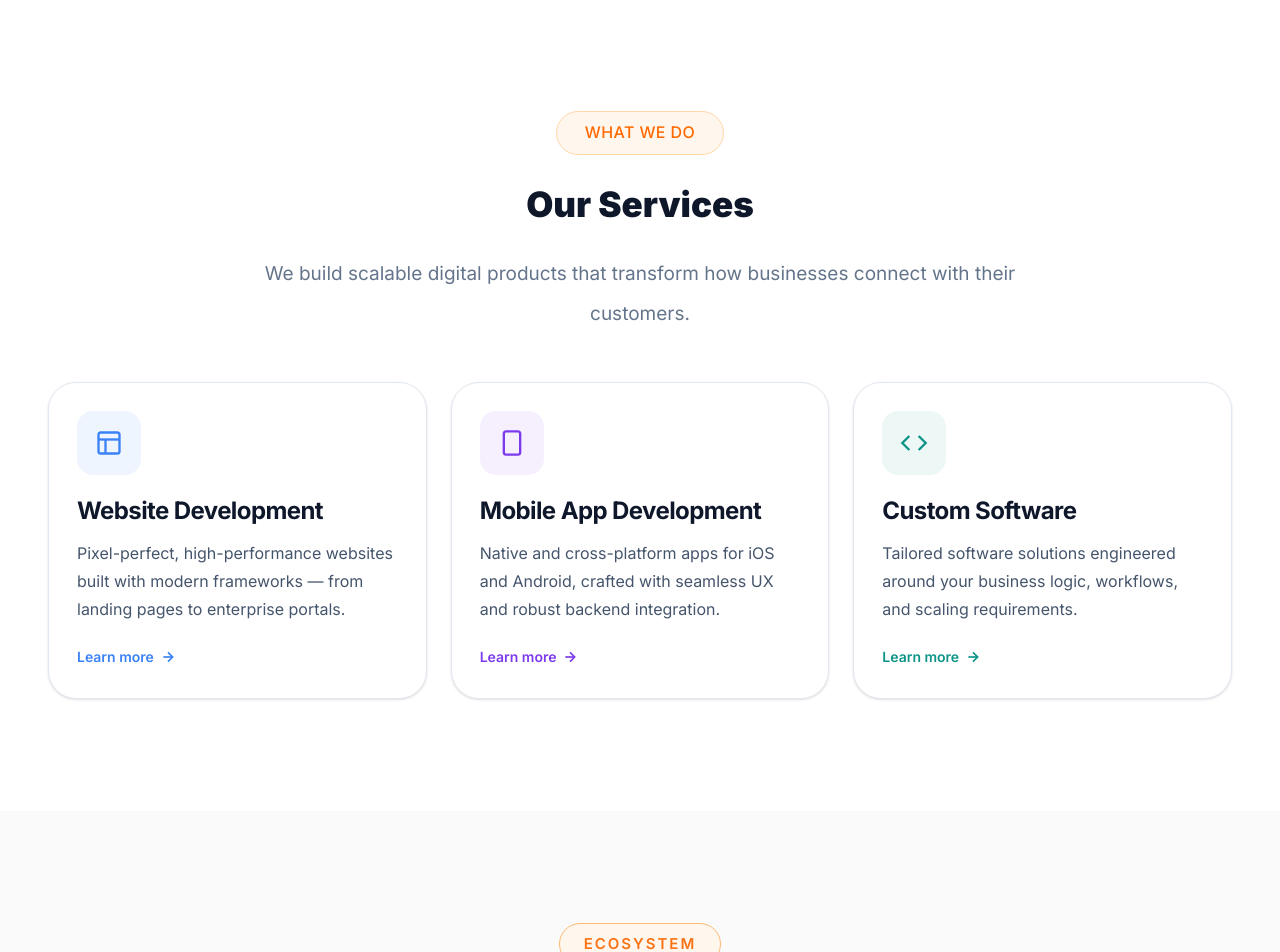
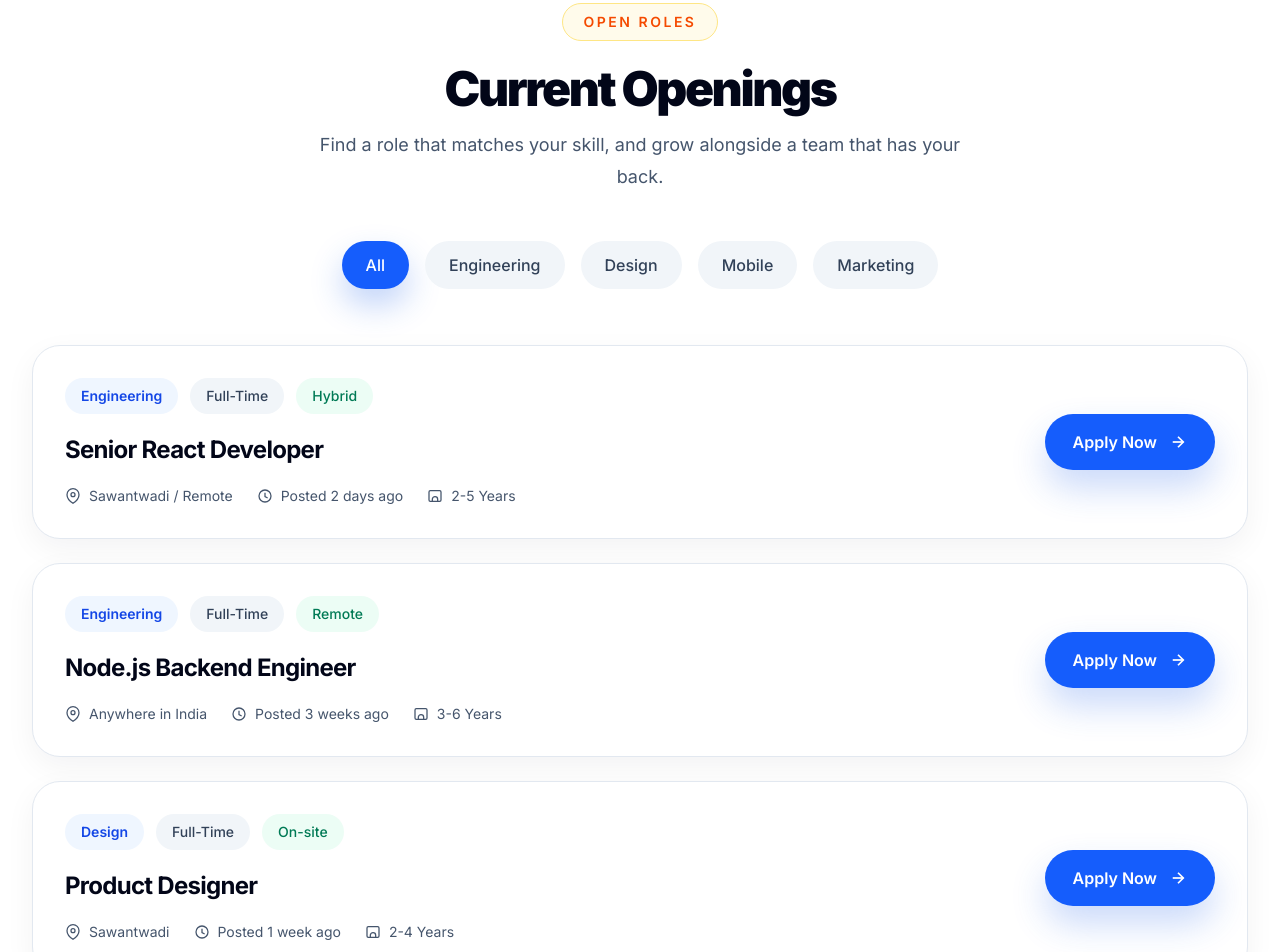
Before and after one commit to vinay-osseed/growbig-web, a React (Vite) app in the folder site-frontend/: page /careers in a window 1280 px wide. Before the commit this address led to /. Shown: the part 880-1832 px from the top of the page. Built offline with nearby package versions, Linux system fonts and the light colour scheme.

Commit message:
feat:completed the Career page

```diff
--- a/site-frontend/src/App.jsx
+++ b/site-frontend/src/App.jsx
@@ -5,7 +5,9 @@ import Footer from './components/Footer'
 import ScrollToTop from './components/ScrollToTop'
 import Home from './pages/Home'
 import About from './pages/About'
+import Careers from './pages/Careers'
 import Contact from './pages/Contact'
+
 
 function App() {
   return (
@@ -15,8 +17,10 @@ function App() {
       <Routes>
         <Route path="/" element={<Home />} />
         <Route path="/about" element={<About />} />
+        <Route path="/careers" element={<Careers/>}/>
         <Route path="/services" element={<Navigate to="/#services" replace />} />
         <Route path="/contact" element={<Contact />} />
+
         <Route path="*" element={<Navigate to="/" replace />} />
       </Routes>
       <Footer />
--- /dev/null
+++ b/site-frontend/src/components/Careers/CareersCtaSection.jsx
@@ -0,0 +1,28 @@
+export default function CareersCtaSection() {
+  return (
+    <section className="relative overflow-hidden bg-[#111827] px-6 py-16 text-white sm:py-20 lg:px-8">
+      <div className="absolute inset-0 bg-[radial-gradient(circle_at_14%_30%,rgba(37,99,235,0.24),transparent_28%),radial-gradient(circle_at_76%_40%,rgba(249,115,22,0.08),transparent_26%)]" />
+      <div className="relative mx-auto max-w-5xl text-center">
+        <h2 className="text-3xl font-black tracking-[-0.05em] text-white sm:text-5xl lg:text-4xl">
+          Don&apos;t see the right role?
+        </h2>
+
+        <p className="mx-auto mt-4 max-w-2xl text-base leading-7 text-slate-300 sm:text-lg">
+          Send us your resume anyway. We&apos;re always interested in talented people who want to build great things.
+        </p>
+
+        <a
+          href="mailto:careers@growbigtech.in"
+          className="mt-8 inline-flex items-center gap-3 rounded-[1.5rem] bg-[#f08a00] px-8 py-4 text-base font-semibold text-white shadow-[0_22px_44px_rgba(240,138,0,0.38)] transition-all duration-300 hover:-translate-y-0.5 hover:bg-[#ff9800]"
+        >
+          <svg width="20" height="20" fill="none" stroke="currentColor" strokeWidth="2" viewBox="0 0 24 24">
+            <rect x="3" y="5" width="18" height="14" rx="2" />
+            <path d="M3 7l9 6 9-6" />
+          </svg>
+
+          careers@growbigtech.in
+        </a>
+      </div>
+    </section>
+  )
+}
--- /dev/null
+++ b/site-frontend/src/components/Careers/CareersOpenRolesSection.jsx
@@ -0,0 +1,98 @@
+import { useState } from 'react'
+import CareersRoleFilters from './CareersRoleFilters'
+import CareersRoleCard from './CareersRoleCard'
+
+const categories = ['All', 'Engineering', 'Design', 'Mobile', 'Marketing']
+
+const positions = [
+  {
+    title: 'Senior React Developer',
+    department: 'Engineering',
+    type: 'Full-Time',
+    location: 'Sawantwadi / Remote',
+    experience: '2-5 Years',
+    posted: 'Posted 2 days ago',
+    badge: 'Hybrid',
+  },
+  {
+    title: 'Node.js Backend Engineer',
+    department: 'Engineering',
+    type: 'Full-Time',
+    location: 'Anywhere in India',
+    experience: '3-6 Years',
+    posted: 'Posted 3 weeks ago',
+    badge: 'Remote',
+  },
+  {
+    title: 'Product Designer',
+    department: 'Design',
+    type: 'Full-Time',
+    location: 'Sawantwadi',
+    experience: '2-4 Years',
+    posted: 'Posted 1 week ago',
+    badge: 'On-site',
+  },
+  {
+    title: 'React Native Developer',
+    department: 'Mobile',
+    type: 'Full-Time',
+    location: 'Sawantwadi / Remote',
+    experience: '1-3 Years',
+    posted: 'Posted 5 days ago',
+    badge: 'Hybrid',
+  },
+  {
+    title: 'Digital Marketing Executive',
+    department: 'Marketing',
+    type: 'Full-Time',
+    location: 'Sawantwadi',
+    experience: '1-2 Years',
+    posted: 'Posted 1 week ago',
+    badge: 'On-site',
+  },
+  {
+    title: 'DevOps Engineer',
+    department: 'Engineering',
+    type: 'Full-Time',
+    location: 'Remote',
+    experience: '3-5 Years',
+    posted: 'Posted 4 days ago',
+    badge: 'Remote',
+  },
+]
+
+export default function CareersOpenRolesSection() {
+  const [activeCategory, setActiveCategory] = useState('All')
+
+  const visiblePositions =
+    activeCategory === 'All'
+      ? positions
+      : positions.filter((position) => position.department === activeCategory)
+
+  return (
+    <section className="bg-white px-6 py-20 sm:py-24 lg:px-8">
+      <div className="mx-auto max-w-7xl text-center">
+        <div className="inline-flex rounded-full border border-amber-200 bg-amber-50 px-5 py-2 text-sm font-semibold uppercase tracking-[0.18em] text-orange-600">
+          Open Roles
+        </div>
+        <h2 className="mt-6 text-3xl font-black tracking-[-0.05em] text-slate-950 sm:text-5xl lg:text-5xl">
+          Current Openings
+        </h2>
+        <p className="mx-auto mt-4 max-w-2xl text-lg leading-8 text-slate-600">
+          Find a role that matches your skill, and grow alongside a team that has your back.
+        </p>
+
+        <CareersRoleFilters categories={categories} activeCategory={activeCategory} onChange={setActiveCategory} />
+
+        <div className="mt-14 space-y-6 text-left">
+          {visiblePositions.map((position) => (
+            <CareersRoleCard
+              key={position.title}
+              position={position}
+            />
+          ))}
+        </div>
+      </div>
+    </section>
+  )
+}
--- /dev/null
+++ b/site-frontend/src/components/Careers/CareersRoleCard.jsx
@@ -0,0 +1,57 @@
+export default function CareersRoleCard({ position }) {
+  return (
+    <article className="rounded-[1.75rem] border border-slate-200 bg-white p-6 shadow-[0_10px_30px_rgba(15,23,42,0.05)] transition-all duration-300 hover:-translate-y-0.5 hover:shadow-[0_18px_40px_rgba(15,23,42,0.08)] sm:p-8">
+      <div className="flex flex-col gap-6 lg:flex-row lg:items-center lg:justify-between">
+        <div>
+          <div className="flex flex-wrap items-center gap-3">
+            <span className="rounded-full bg-blue-50 px-4 py-2 text-sm font-semibold text-blue-700">
+              {position.department}
+            </span>
+            <span className="rounded-full bg-slate-100 px-4 py-2 text-sm font-medium text-slate-700">
+              {position.type}
+            </span>
+            <span className="rounded-full bg-emerald-50 px-4 py-2 text-sm font-medium text-emerald-700">
+              {position.badge}
+            </span>
+          </div>
+
+          <h3 className="mt-5 text-l font-bold tracking-[-0.03em] text-slate-950 sm:text-2xl">
+           {position.title}
+          </h3>
+
+          <div className="mt-5 flex flex-wrap items-center gap-x-6 gap-y-3 text-sm text-slate-600">
+            <span className="inline-flex items-center gap-2">
+              <svg width="16" height="16" fill="none" stroke="currentColor" strokeWidth="1.9" viewBox="0 0 24 24">
+                <path d="M21 10c0 7-9 13-9 13s-9-6-9-13a9 9 0 0118 0z" />
+                <circle cx="12" cy="10" r="3" />
+              </svg>
+              {position.location}
+            </span>
+            <span className="inline-flex items-center gap-2">
+              <svg width="16" height="16" fill="none" stroke="currentColor" strokeWidth="1.9" viewBox="0 0 24 24">
+                <circle cx="12" cy="12" r="9" />
+                <path d="M12 7v6l4 2" />
+              </svg>
+              {position.posted}
+            </span>
+            <span className="inline-flex items-center gap-2">
+              <svg width="16" height="16" fill="none" stroke="currentColor" strokeWidth="1.9" viewBox="0 0 24 24">
+                <rect x="3" y="4" width="18" height="16" rx="2" />
+                <path d="M8 20v-3a4 4 0 014-4h0a4 4 0 014 4v3" />
+              </svg>
+              {position.experience}
+            </span>
+          </div>
+        </div>
+
+        <button className="inline-flex items-center justify-center gap-3 rounded-full bg-blue-600 px-7 py-4 text-base font-semibold text-white shadow-[0_18px_35px_rgba(37,99,235,0.24)] transition-all duration-300 hover:-translate-y-0.5 hover:bg-blue-700 hover:shadow-[0_22px_42px_rgba(37,99,235,0.3)]">
+          Apply Now
+          <svg width="18" height="18" fill="none" stroke="currentColor" strokeWidth="2.3" viewBox="0 0 24 24">
+            <line x1="5" y1="12" x2="19" y2="12" />
+            <polyline points="12 5 19 12 12 19" />
+          </svg>
+        </button>
+      </div>
+    </article>
+  )
+}
--- /dev/null
+++ b/site-frontend/src/components/Careers/CareersRoleFilters.jsx
@@ -0,0 +1,20 @@
+export default function CareersRoleFilters({ categories, activeCategory, onChange }) {
+  return (
+    <div className="mt-12 flex flex-wrap justify-center gap-4">
+      {categories.map((category) => (
+        <button
+          key={category}
+          type="button"
+          onClick={() => onChange(category)}
+          className={`rounded-full px-6 py-3 text-base font-medium transition-all duration-300 ${
+            activeCategory === category
+              ? 'bg-blue-600 text-white shadow-[0_16px_32px_rgba(37,99,235,0.28)]'
+              : 'bg-slate-100 text-slate-700 hover:bg-slate-200'
+          }`}
+        >
+          {category}
+        </button>
+      ))}
+    </div>
+  )
+}
--- /dev/null
+++ b/site-frontend/src/pages/Careers.jsx
@@ -0,0 +1,18 @@
+import CareersHeroSection from "../components/Careers/CareersHeroSection";
+import CareersOpenRolesSection from "../components/Careers/CareersOpenRolesSection";
+import CareersCtaSection from "../components/Careers/CareersCtaSection";
+
+function Careers() {
+  return (
+    <>
+      <CareersHeroSection />
+      <CareersOpenRolesSection/>
+      <CareersCtaSection/>
+
+
+
+    </>
+  );
+}
+
+export default Careers;
```
